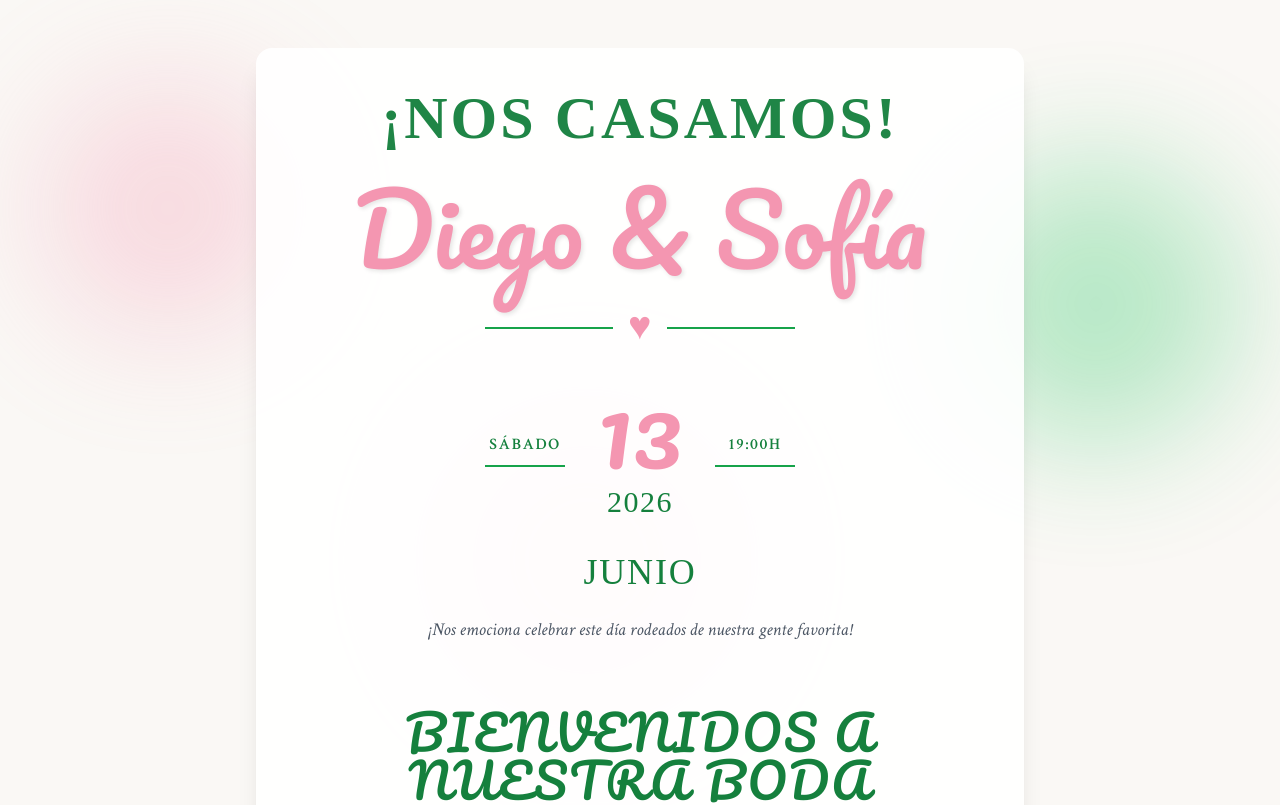
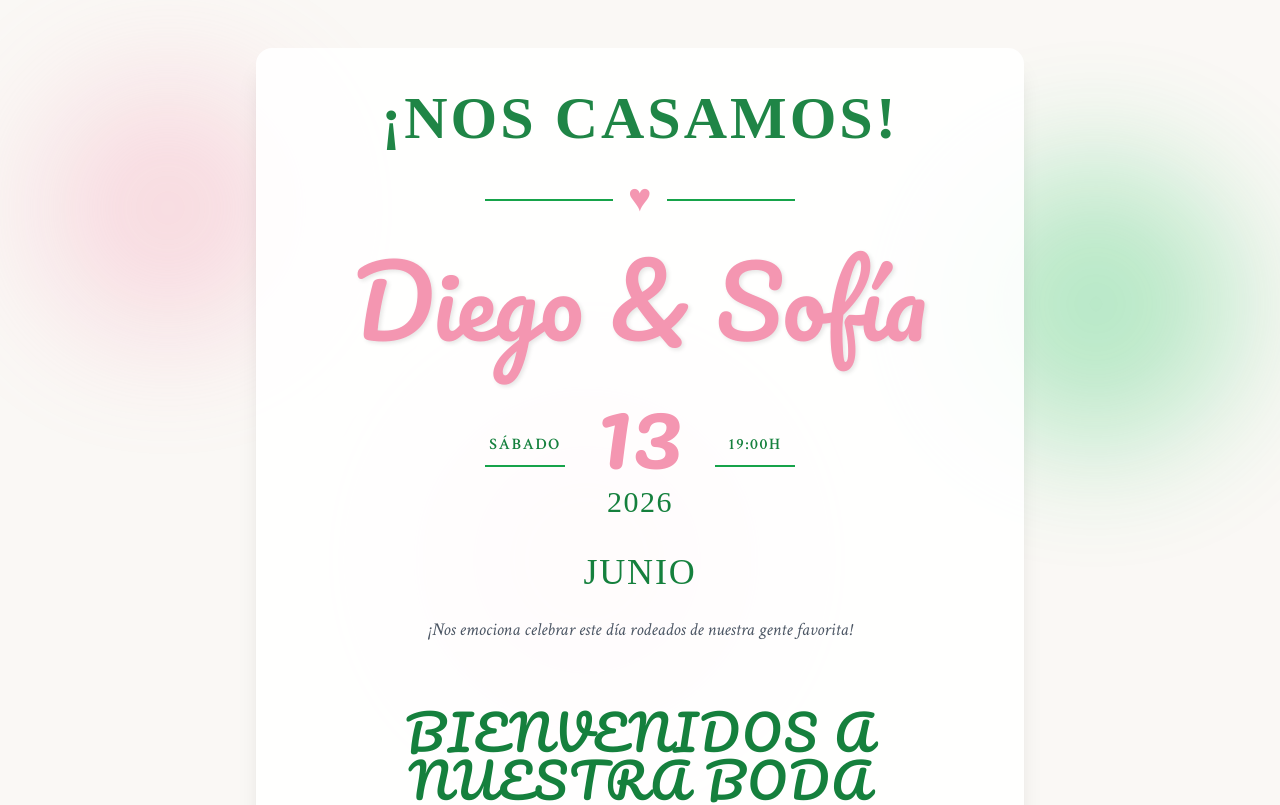
Before and after one commit to diegomorcillod/web-wedding, a React (Vite) app: page / in a window 1280 px wide. Shown: the top 805 px of the page. Built offline with nearby package versions, Linux system fonts and the light colour scheme; a web font is replaced by a local one.

Commit message:
Actualizar color rosa y mover corazón entre título y nombres

```diff
--- a/src/components/Hero.tsx
+++ b/src/components/Hero.tsx
@@ -8,11 +8,6 @@ const Hero: React.FC = () => {
         ¡Nos casamos!
       </h2>
 
-      {/* Nombres - Letra elegante tipo script */}
-      <h1 className="text-6xl sm:text-7xl md:text-8xl font-script text-wedding-pink-500 mb-8 animate-fade-in" style={{ textShadow: '2px 2px 4px rgba(0,0,0,0.1)' }}>
-        Diego & Sofía
-      </h1>
-
       {/* Líneas con corazón en el centro */}
       <div className="flex items-center justify-center gap-4 mb-8">
         <div className="h-0.5 w-20 sm:w-32 bg-wedding-green-600"></div>
@@ -21,6 +16,11 @@ const Hero: React.FC = () => {
         </div>
         <div className="h-0.5 w-20 sm:w-32 bg-wedding-green-600"></div>
       </div>
+
+      {/* Nombres - Letra elegante tipo script */}
+      <h1 className="text-6xl sm:text-7xl md:text-8xl font-script text-wedding-pink-500 mb-8 animate-fade-in" style={{ textShadow: '2px 2px 4px rgba(0,0,0,0.1)' }}>
+        Diego & Sofía
+      </h1>
 
       {/* Fecha - Diseño especial como en el PDF */}
       <div className="flex items-center justify-center gap-6 sm:gap-8 mb-8">
```
Also changed, not shown: 1 other file (tests, documents, lock files or other folders).
